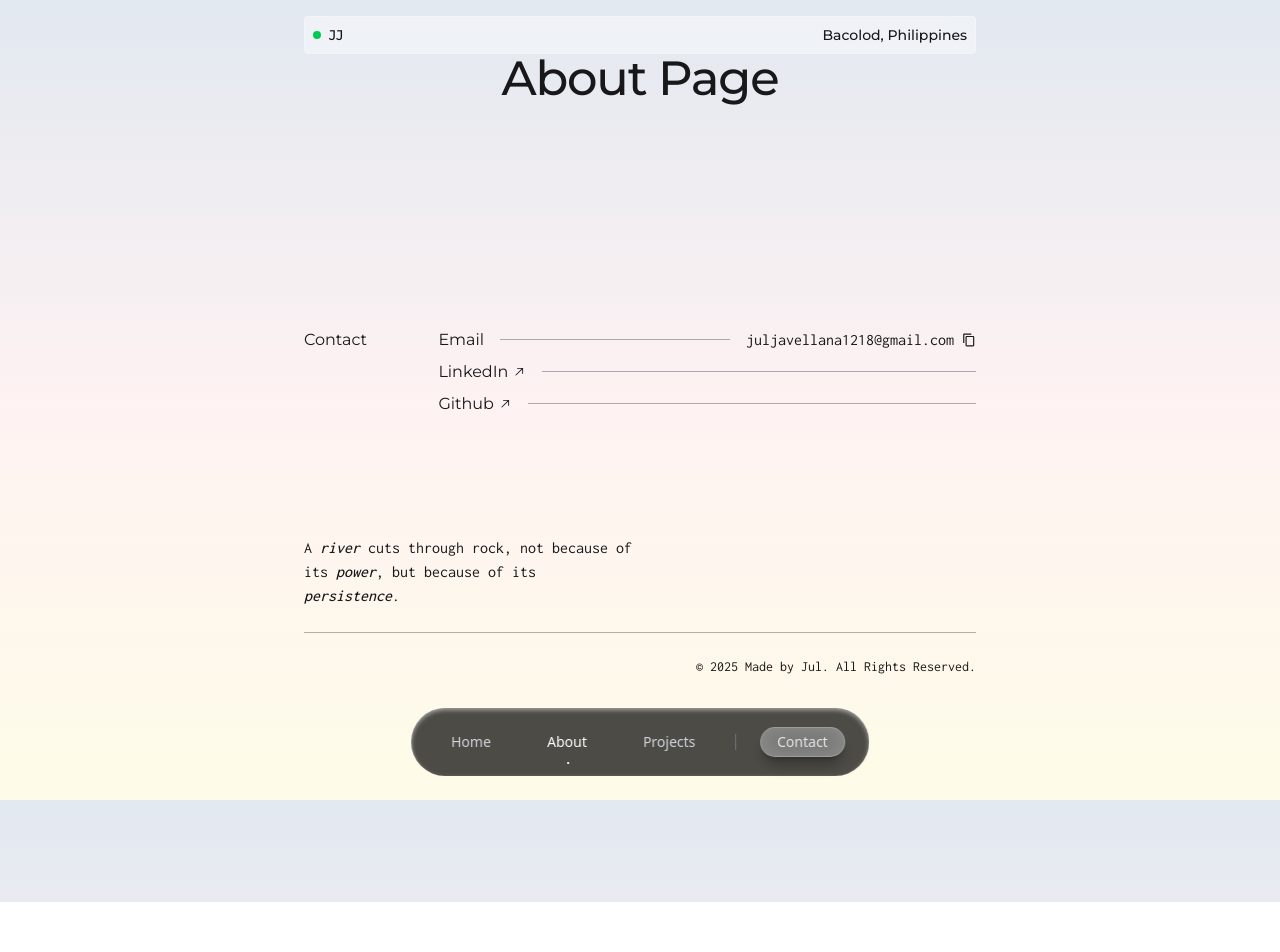
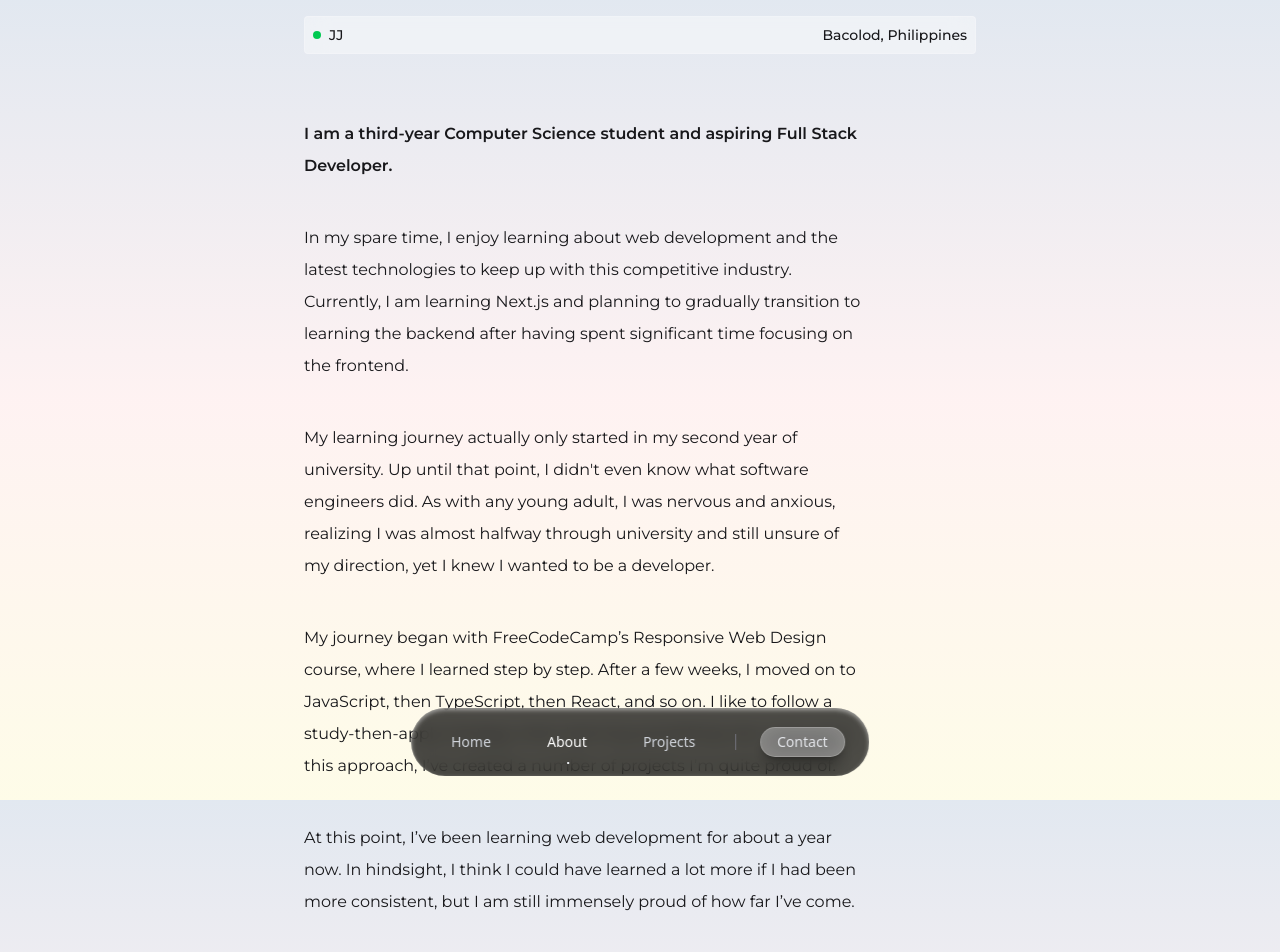
Before and after one commit to gen1chiro/portfolio, a Next.js app: page /about in a window 1280 px wide. Shown: the top 952 px of the page. Before the commit the page ends 902 px from the top, so only its background shows below. Built offline with nearby package versions, Linux system fonts and the light colour scheme.

Commit message:
chore: about page yap

```diff
--- a/app/about/page.tsx
+++ b/app/about/page.tsx
@@ -1,8 +1,13 @@
 
 export default function About() {
     return (
-        <div className="w-responsive flex flex-col justify-center items-center">
-            <h1 className="main-text">About Page</h1>
-        </div>
+        <main className="w-responsive flex flex-col justify-center items-start gap-10 mt-16 leading-loose">
+            <h1 className='font-semibold w-5/6'>I am a third-year Computer Science student and aspiring Full Stack Developer. </h1>
+            <h1 className='w-5/6'>In my spare time, I enjoy learning about web development and the latest technologies to keep up with this competitive industry. Currently, I am learning Next.js and planning to gradually transition to learning the backend after having spent significant time focusing on the frontend.</h1>
+            <h1 className='w-5/6'>My learning journey actually only started in my second year of university. Up until that point, I didn't even know what software engineers did. As with any young adult, I was nervous and anxious, realizing I was almost halfway through university and still unsure of my direction, yet I knew I wanted to be a developer.</h1>
+            <h1 className='w-5/6'>My journey began with FreeCodeCamp’s Responsive Web Design course, where I learned step by step. After a few weeks, I moved on to JavaScript, then TypeScript, then React, and so on. I like to follow a study-then-apply strategy when learning something new, and using this approach, I’ve created a number of projects I’m quite proud of.</h1>
+            <h1 className='w-5/6'>At this point, I’ve been learning web development for about a year now. In hindsight, I think I could have learned a lot more if I had been more consistent, but I am still immensely proud of how far I’ve come.</h1>
+            <h1 className='w-5/6'>If you took the time to read all that thank you.</h1>
+        </main>
     );
 }
--- a/app/page.tsx
+++ b/app/page.tsx
@@ -7,7 +7,7 @@ import Divider from '@/components/shared/divider';
 
 export default function Home() {
   return (
-    <div className="w-responsive flex flex-col justify-center items-center gap-10">
+    <main className="w-responsive flex flex-col justify-center items-center gap-10">
         <Hero />
         <Divider />
         <Experience />
@@ -17,6 +17,6 @@ export default function Home() {
         <TechStack />
         <Divider />
         <ToolStack />
-    </div>
+    </main>
   );
 }
--- a/components/hero/hero.tsx
+++ b/components/hero/hero.tsx
@@ -4,7 +4,6 @@ import Image from 'next/image';
 import { motion } from 'motion/react';
 import profilePicture from '@/public/images/profile.jpg';
 import HeroButton from '@/components/hero/hero-button';
-import HeroIcons from '@/components/hero/hero-icons';
 
 export default function Hero() {
     return (
@@ -30,7 +29,6 @@ export default function Hero() {
             </div>
             <div className='flex justify-center items-center gap-10'>
                 <HeroButton />
-                {/*<HeroIcons />*/}
             </div>
         </section>
     )
--- a/components/shared/accordion/accordion-item.tsx
+++ b/components/shared/accordion/accordion-item.tsx
@@ -11,7 +11,7 @@ export default function AccordionItem({item, handleToggle, isLastItem}: Accordio
             className={`w-full flex flex-col items-start justify-center gap-3 ${isLastItem ? '' : 'border-b'} border-black/30`}>
             <div className= {
                 `w-full flex justify-between items-center p-2 cursor-pointer rounded-sm text-sm sm:text-base
-            ${isOpen ? 'bg-zinc-900 text-white' : 'text-black font-medium'}
+            ${isOpen ? 'bg-zinc-900 text-white' : 'text-zinc-900'}
             `}>
                 <div className='flex justify-start items-center gap-3'>
                     {isOpen ? <FaChevronDown className='text-xs'/> : <FaChevronRight className='text-xs'/>}
```
Also changed, not shown: 1 other file (tests, documents, lock files or other folders).
